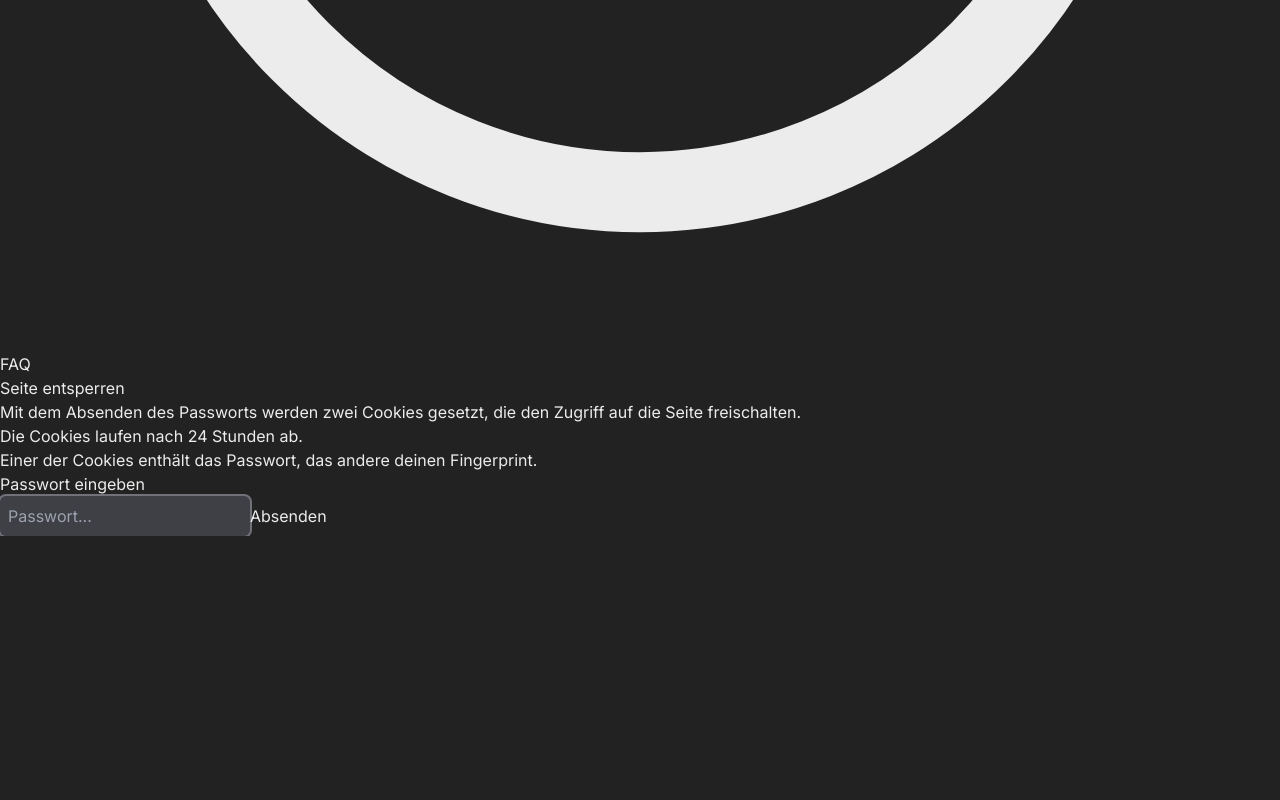
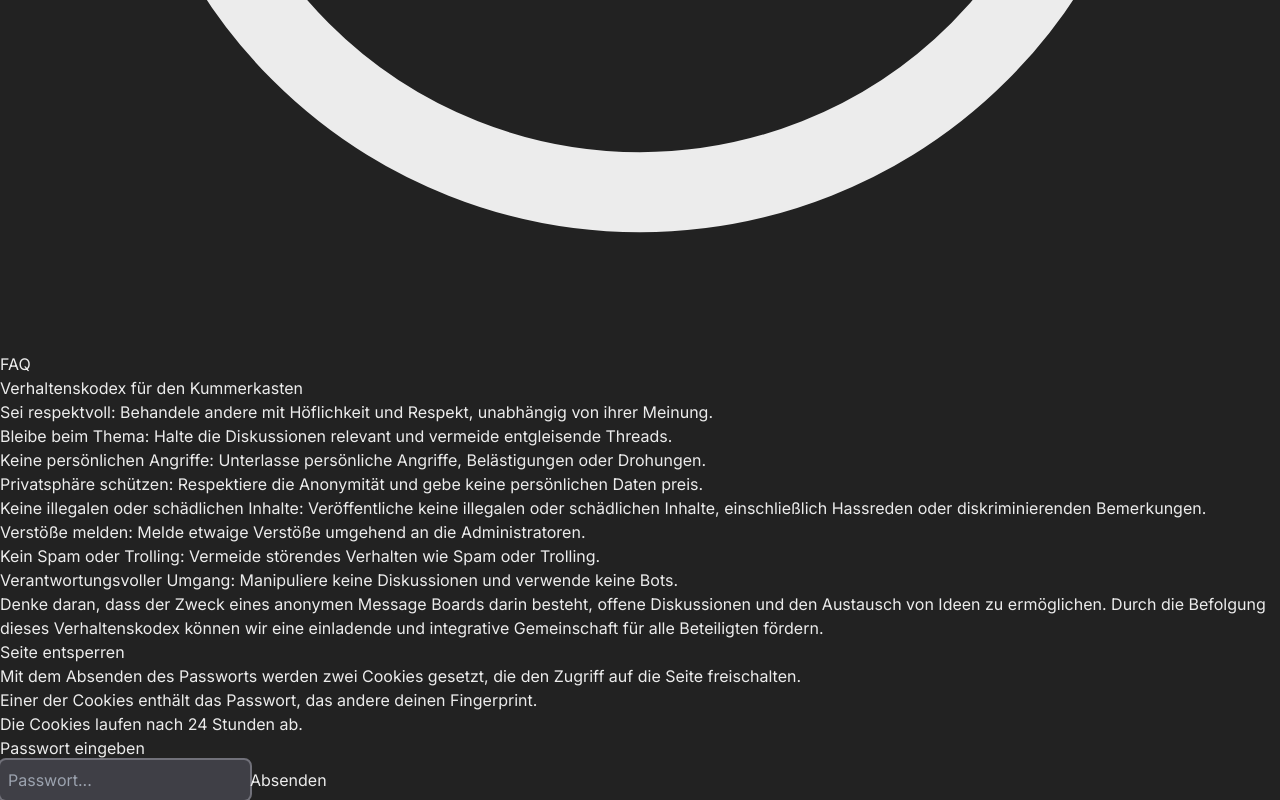
Before and after one commit to stefanluth/kummerkasten, a Next.js app: page /unlock in a window 1280 px wide. Shown: the part 3656-4456 px from the top of the page. Before the commit the page ends 4192 px from the top, so only its background shows below. Built offline with nearby package versions, Linux system fonts and the light colour scheme.

Commit message:
add code of conduct

```diff
--- a/app/unlock/page.tsx
+++ b/app/unlock/page.tsx
@@ -5,16 +5,17 @@ import { headers } from 'next/headers';
 
 import { setSiteCookies } from '@/app/_actions';
 import { Fingerprint } from '@/app/_components/fingerprint';
+import CodeOfConduct from '../code-of-conduct/page';
 
 export default function Unlock() {
   const ipAddress = headers().get('x-real-ip') ?? headers().get('x-forwarded-for');
 
   return (
-    <div className="flex flex-col gap-4 pt-4 max-w-2xl mx-auto divide-y divide-zinc-700">
-      <div className="flex flex-col gap-1">
+    <div className="flex flex-col max-w-2xl mx-auto divide-y divide-zinc-700">
+      <CodeOfConduct />
+      <div className="flex flex-col py-4 my-4">
         <h1 className="text-2xl font-semibold">Seite entsperren</h1>
         <p>Mit dem Absenden des Passworts werden zwei Cookies gesetzt, die den Zugriff auf die Seite freischalten.</p>
-        <p>Die Cookies laufen nach 24 Stunden ab.</p>
         <p>
           Einer der Cookies enthält das Passwort, das andere deinen{' '}
           <Link className="underline" href="/faq">
@@ -22,10 +23,11 @@ export default function Unlock() {
           </Link>
           .
         </p>
+        <p>Die Cookies laufen nach 24 Stunden ab.</p>
       </div>
       <form action={setSiteCookies}>
         <Fingerprint ipAddress={ipAddress ?? 'unknown'} />
-        <div className="flex flex-col py-4 gap-2">
+        <div className="flex flex-col gap-2 mt-4">
           <h1>Passwort eingeben</h1>
           <input autoFocus type="password" name="password" id="password" placeholder="Passwort..." />
           <button type="submit" className="w-fit h-8 px-2 rounded-md bg-zinc-600">
```
